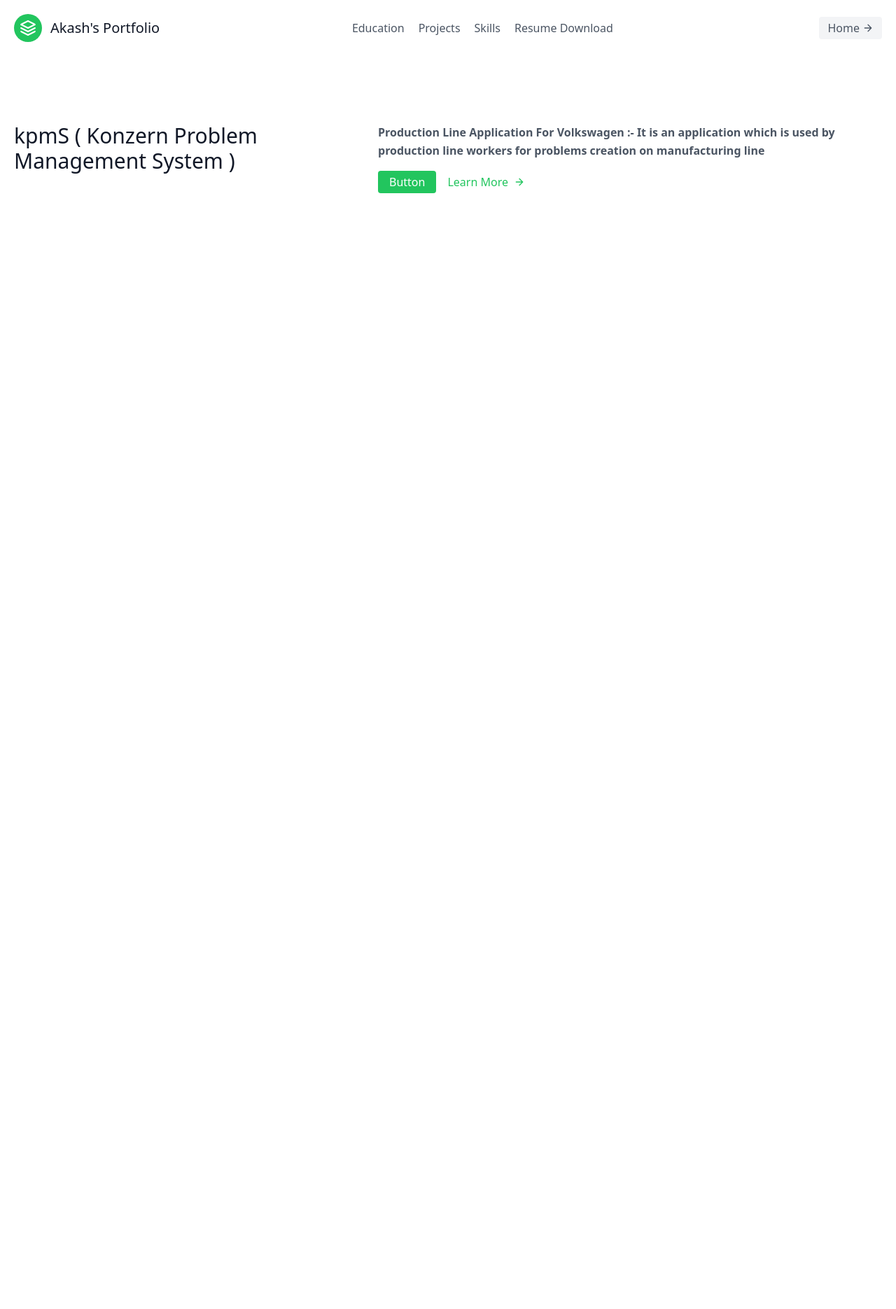
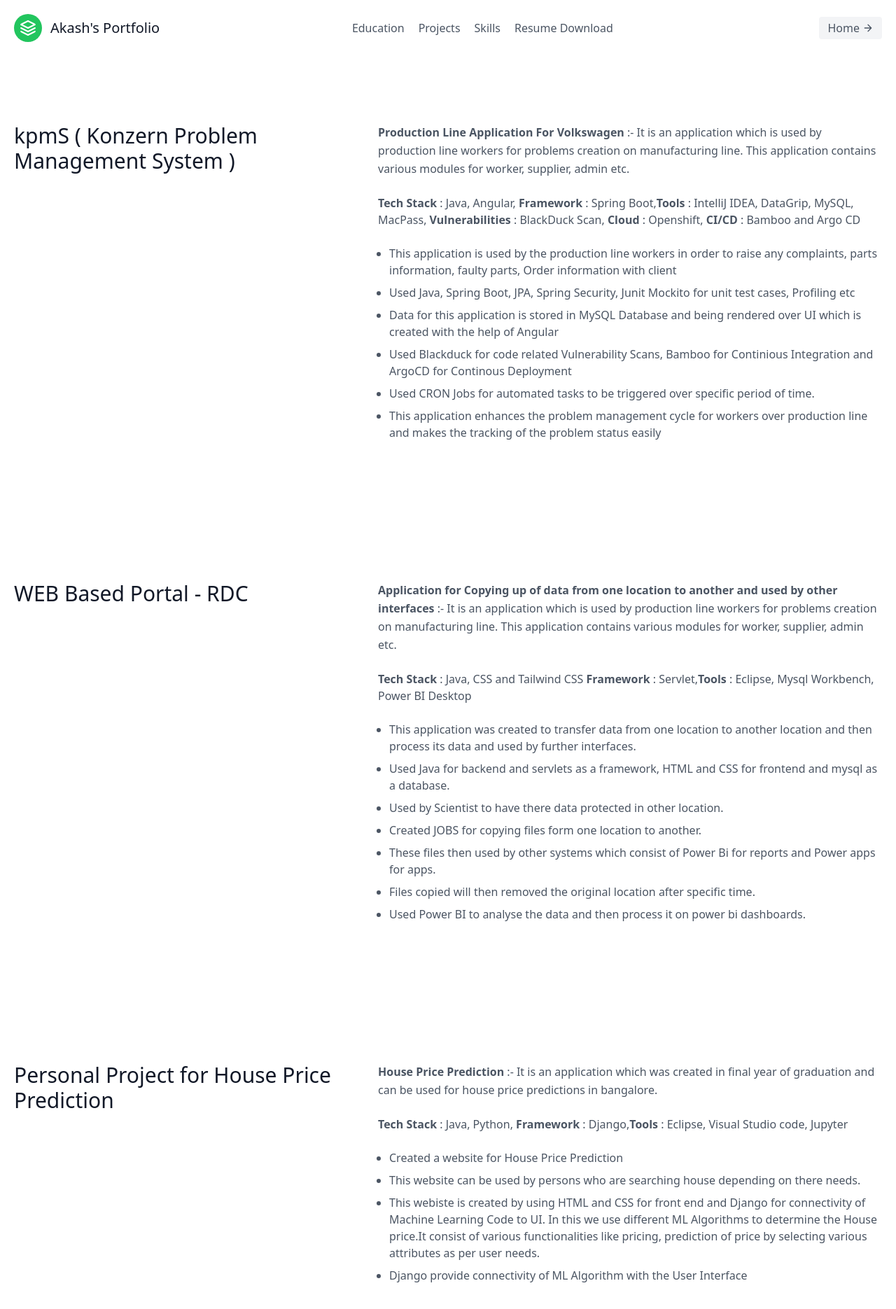
Before and after one commit to akash8993/portfolio, an Angular app: page /projects in a window 1280 px wide. Shown: the top 1870 px of the page at 70% size. Before the commit the page ends 800 px from the top, so only its background shows below. Built offline with nearby package versions, Linux system fonts and the light colour scheme.

Commit message:
Update in Projects

```diff
--- a/src/app/projects/projects.component.html
+++ b/src/app/projects/projects.component.html
@@ -4,15 +4,63 @@
     <div class="container px-5 py-24 mx-auto flex flex-wrap">
       <h2 class="sm:text-3xl text-2xl text-gray-900 font-medium title-font mb-2 md:w-2/5">kpmS ( Konzern Problem Management System )</h2>
       <div class="md:w-3/5 md:pl-6">
-        <p class="leading-relaxed text-base"> <strong>Production Line Application For Volkswagen :- It is an application which is used by production line workers for problems creation on manufacturing line</strong></p>
-        <div class="flex md:mt-4 mt-6">
-          <button class="inline-flex text-white bg-green-500 border-0 py-1 px-4 focus:outline-none hover:bg-green-600 rounded">Button</button>
-          <a class="text-green-500 inline-flex items-center ml-4">Learn More
-            <svg fill="none" stroke="currentColor" stroke-linecap="round" stroke-linejoin="round" stroke-width="2" class="w-4 h-4 ml-2" viewBox="0 0 24 24">
-              <path d="M5 12h14M12 5l7 7-7 7"></path>
-            </svg>
-          </a>
-        </div>
+        <p class="leading-relaxed text-base"> <strong>Production Line Application For Volkswagen</strong> :- It is an application which is used by production line workers for problems creation on manufacturing line. This application contains various modules for worker, supplier, admin etc.</p>
+        <br>
+        <p><strong>Tech Stack</strong> : Java, Angular, <strong>Framework</strong> : Spring Boot,<strong>Tools</strong> : IntelliJ IDEA, DataGrip, MySQL, MacPass, <strong>Vulnerabilities</strong> : BlackDuck Scan, <strong>Cloud</strong> : Openshift, <strong>CI/CD </strong> : Bamboo and Argo CD</p>
+        <br>
+        <ol class="list-disc pl-4">
+            <li class="mb-2">This application is used by the production line workers in order to raise any complaints, parts information,
+                faulty parts, Order information with client</li>
+            <li class="mb-2">Used Java, Spring Boot, JPA, Spring Security, Junit Mockito for unit test cases, Profiling etc</li>
+            <li class="mb-2">Data for this application is stored in MySQL Database and being rendered over UI which is created with the
+                help of Angular</li>
+            <li class="mb-2">Used Blackduck for code related Vulnerability Scans, Bamboo for Continious Integration and ArgoCD for Continous Deployment </li>
+            <li class="mb-2">Used CRON Jobs for automated tasks to be triggered over specific period of time.</li>
+            <li class="mb-2">This application enhances the problem management cycle for workers over production line and makes the tracking
+                of the problem status easily</li>
+        </ol>
       </div>
     </div>
   </section>
+
+  <section class="text-gray-600 body-font">
+    <div class="container px-5 py-24 mx-auto flex flex-wrap">
+      <h2 class="sm:text-3xl text-2xl text-gray-900 font-medium title-font mb-2 md:w-2/5"> WEB Based Portal - RDC
+    </h2>
+      <div class="md:w-3/5 md:pl-6">
+        <p class="leading-relaxed text-base"> <strong>Application for Copying up of data from one location to another and used by other interfaces</strong> :- It is an application which is used by production line workers for problems creation on manufacturing line. This application contains various modules for worker, supplier, admin etc.</p>
+        <br>
+        <p><strong>Tech Stack</strong> : Java, CSS and Tailwind CSS <strong>Framework</strong> : Servlet,<strong>Tools</strong> : Eclipse, Mysql Workbench, Power BI Desktop</p>
+        <br>
+        <ol class="list-disc pl-4">
+            <li class="mb-2">This application was created to transfer data from one location to another location and then process its data and used by further interfaces.</li>
+            <li class="mb-2">Used Java for backend and servlets as a framework, HTML and CSS for frontend and mysql as a database.</li>
+            <li class="mb-2"> Used by Scientist to have there data protected in other location.</li>
+            <li class="mb-2">Created JOBS for copying files form one location to another.</li>
+            <li class="mb-2">These files then used by other systems which consist of Power Bi for reports and Power apps for apps.</li>
+            <li class="mb-2">Files copied will then removed the original location after specific time.</li>
+            <li class="mb-2">Used Power BI to analyse the data and then process it on power bi dashboards.</li>
+        </ol>
+      </div>
+    </div>
+  </section>
+
+
+  <section class="text-gray-600 body-font">
+    <div class="container px-5 py-24 mx-auto flex flex-wrap">
+      <h2 class="sm:text-3xl text-2xl text-gray-900 font-medium title-font mb-2 md:w-2/5">Personal Project for House Price Prediction</h2>
+      <div class="md:w-3/5 md:pl-6">
+        <p class="leading-relaxed text-base"> <strong>House Price Prediction</strong> :- It is an application which was created in final year of graduation and can be used for house price predictions in bangalore.</p>
+        <br>
+        <p><strong>Tech Stack</strong> : Java, Python, <strong>Framework</strong> : Django,<strong>Tools</strong> : Eclipse, Visual Studio code, Jupyter</p>
+        <br>
+        <ol class="list-disc pl-4">
+            <li class="mb-2">Created a website for House Price Prediction</li>
+            <li class="mb-2">This website can be used by persons who are searching house depending on there needs.</li>
+            <li class="mb-2">This webiste is created by using HTML and CSS for front end and Django for connectivity of Machine Learning Code to UI. In this we use different ML Algorithms to determine the House price.It consist of various
+                functionalities like pricing, prediction of price by selecting various attributes as per user needs.</li>
+            <li class="mb-2">Django provide connectivity of ML Algorithm with the User Interface </li>
+        </ol>
+      </div>
+    </div>
+  </section>
```
